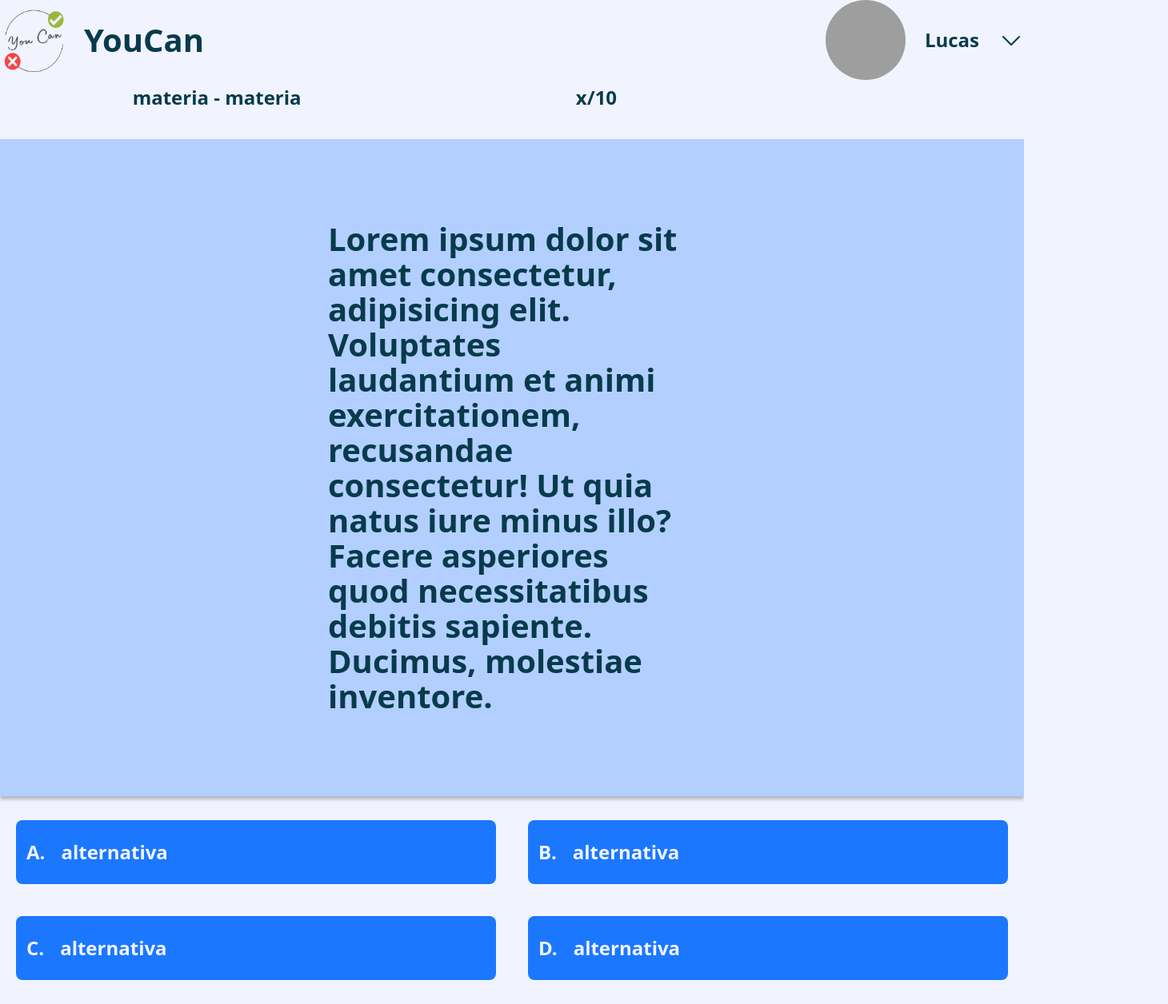
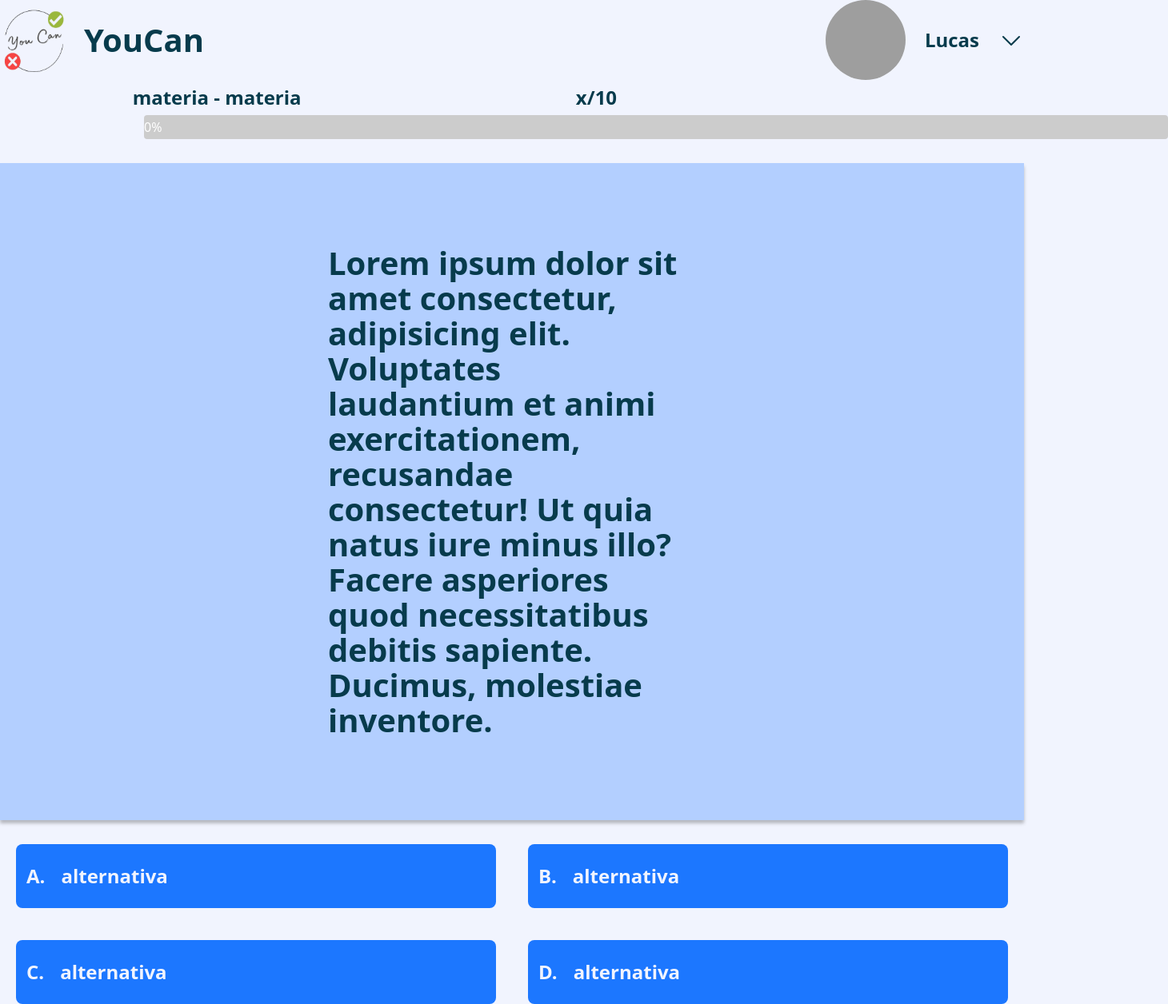
Before and after one commit to Vinicius-Trecenti/YouCan, a React (Vite) app in the folder frontend/: page /questao in a window 1280 px wide. Shown: the whole page at 80% size, 1460 px wide, since content can reach past the window. Before the commit the page ends 1226 px from the top, so only its background shows below. Built offline with nearby package versions, Linux system fonts and the light colour scheme; grey boxes are pictures that could not be loaded.

Commit message:
questionUpdate

```diff
--- /dev/null
+++ b/frontend/src/components/ProgressBar/CustomProgressBar.tsx
@@ -0,0 +1,21 @@
+import React from 'react';
+
+interface CustomProgressBarProps {
+  progress: number;
+}
+
+const CustomProgressBar: React.FC<CustomProgressBarProps> = ({ progress }) => {
+  const barStyles = {
+    width: `${progress}%`,
+  };
+
+  return (
+    <div className="custom-progress-bar">
+      <div className="bar" style={barStyles}>
+        {progress}%
+      </div>
+    </div>
+  );
+};
+
+export default CustomProgressBar;
--- /dev/null
+++ b/frontend/src/components/ProgressBar/ProgressBar.css
@@ -0,0 +1,19 @@
+.custom-progress-bar {
+    width: 100%;
+    background-color: #ccc;
+    text-align: center;
+    border-radius: 4px;
+    overflow: hidden;
+    margin-left: 180px;
+    margin-right: auto;
+  }
+
+  .bar {
+    width: 0;
+    height: 100%;
+    text-align: center;
+    line-height: 30px;
+    color: white;
+    background-color: #007bff;
+    transition: width 0.3s ease-in-out;
+  }
--- a/frontend/src/screens/Question/Question.tsx
+++ b/frontend/src/screens/Question/Question.tsx
@@ -1,29 +1,31 @@
 // import Header from "../../components/Header/Header"
 import HeaderUser from "../../components/HeaderUser/HeaderUser"
 import "./style.css"
-import { useState } from 'react';
+import { useEffect, useState } from 'react';
 import axios from 'axios';
+import CustomProgressBar from "../../components/ProgressBar/CustomProgressBar";
+import '../../components/ProgressBar/ProgressBar.css'
 
 export default function Question() {
-    const [data, setData] = useState(null);
-    const [buttonColor, setButtonColor] = useState('button');
+    const [clickedButton, setClickedButton] = useState(null);
+    const [correctAnswer, setCorrectAnswer] = useState(2);
+    const [progress, setProgress] = useState(0);
 
-    const handleButtonClick = async () => {
-        try {
-            const response = await axios.get('/api/verificar-dados'); // Faça uma solicitação GET para verificar os dados no banco de dados
-            setData(response.data);
+    const handleButtonClick = (index) => {
+        if (index === correctAnswer) {
+            setClickedButton(index)
+            if (progress < 100) {
+                setProgress(progress + 10);
+              }
 
-            if (response.data === 'verde') {
-                setButtonColor('green');
-            } else {
-                setButtonColor('red');
-            }
-            onclick
-        } catch (error) {
-            console.error(error);
+        } else {
+            setClickedButton(index);
+            if (progress < 100) {
+                setProgress(progress + 10);
+              }
         }
-    }
-    ;
+    };
+
 
     return (
         <div className="question">
@@ -38,9 +40,9 @@ export default function Question() {
                         <div><h2>x/10</h2></div>
                         <div></div>
                     </div>
-                    <div>
-                        {/* barra mto louca */}
-                    </div>
+
+                    <CustomProgressBar progress={progress} />
+
                 </div>
 
                 <div className="statement">
@@ -48,48 +50,38 @@ export default function Question() {
                 </div>
 
                 <div className="answers">
-                    <button onClick={handleButtonClick}
-                            className="button"
-                            style={{backgroundColor: buttonColor}}>
+                    <button
+                        onClick={() => handleButtonClick(1)}
+                        className={`button ${clickedButton === 1 ? (1 === correctAnswer ? 'green' : 'red') : ''}`}
+                    >
                         <h2>A.</h2>
                         <h2>alternativa</h2>
                     </button>
-
-                    <button onClick={handleButtonClick}
-                            className="button"
-                            style={{backgroundColor: buttonColor}}>
+                    <button
+                        onClick={() => handleButtonClick(2)}
+                        className={`button ${clickedButton === 2 ? (2 === correctAnswer ? 'green' : 'red') : ''}`}
+                    >
                         <h2>B.</h2>
                         <h2>alternativa</h2>
                     </button>
-
-                    <button onClick={handleButtonClick}
-                            className="button"
-                            style={{backgroundColor: buttonColor}}>
+                    <button
+                        onClick={() => handleButtonClick(3)}
+                        className={`button ${clickedButton === 3 ? (3 === correctAnswer ? 'green' : 'red') : ''}`}
+                    >
                         <h2>C.</h2>
                         <h2>alternativa</h2>
                     </button>
-
-                    <button onClick={handleButtonClick}
-                            className="button"
-                            style={{backgroundColor: buttonColor}}>
+                    <button
+                        onClick={() => handleButtonClick(4)}
+                        className={`button ${clickedButton === 4 ? (4 === correctAnswer ? 'green' : 'red') : ''}`}
+                    >
                         <h2>D.</h2>
                         <h2>alternativa</h2>
                     </button>
+                </div>
 
-                    {/* <div>
-                        <button
-                            onClick={handleButtonClick}
-                            style={{ backgroundColor: buttonColor }}
-                        >
-                            Verificar Dados
-                        </button>
-                        <p>Dados do Banco de Dados: {data}</p>
-                    </div> */}
-
-                </div>
-            </main>
-        </div>
+            </main >
+        </div >
     )
 
-
 }
--- a/frontend/src/screens/Question/style.css
+++ b/frontend/src/screens/Question/style.css
@@ -73,3 +73,11 @@
 .question .button h2{
     color: #F1F4FE;
 }
+
+.question .green{
+    background-color: green;
+}
+
+.question .red{
+    background-color: rgb(196, 43, 43);
+}
```
Also changed, not shown: frontend/src/screens/CreateQuizForm/style.css (+8 -0 lines), 1 other file (tests, documents, lock files or other folders).
